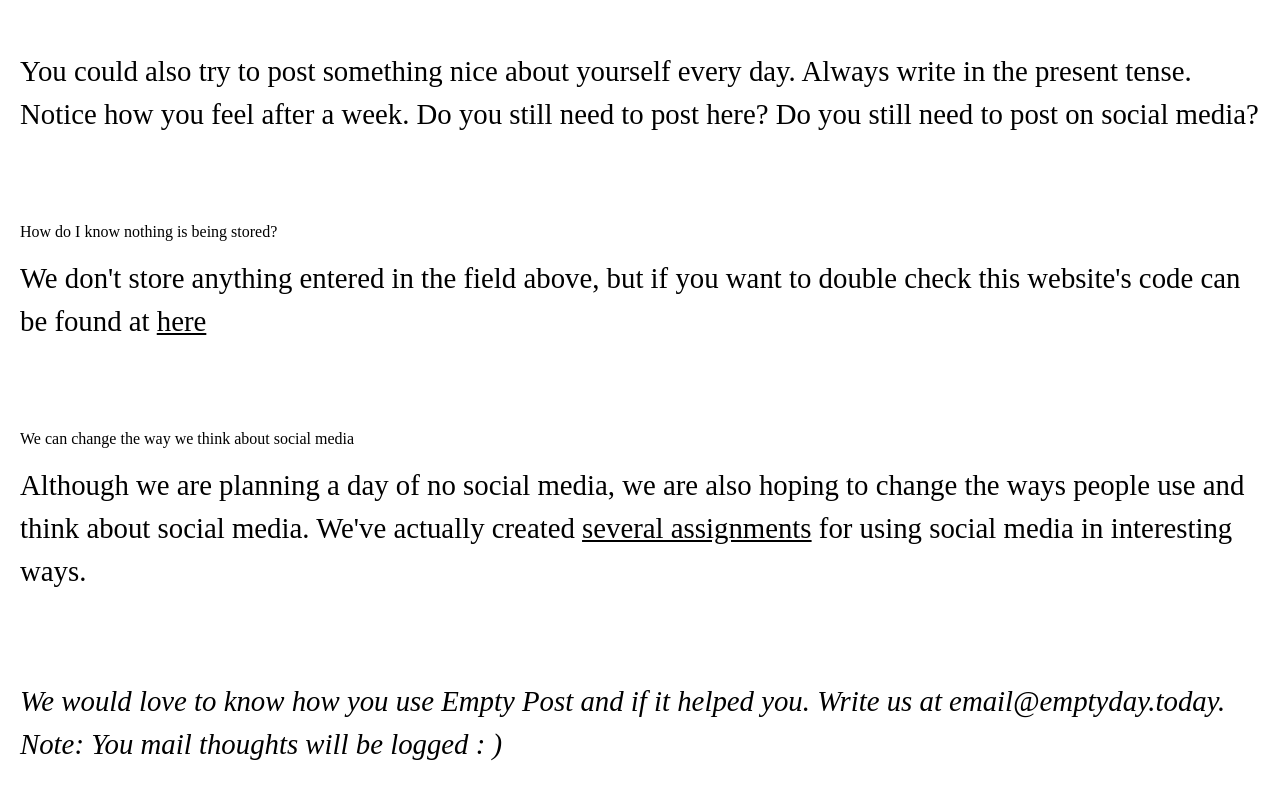
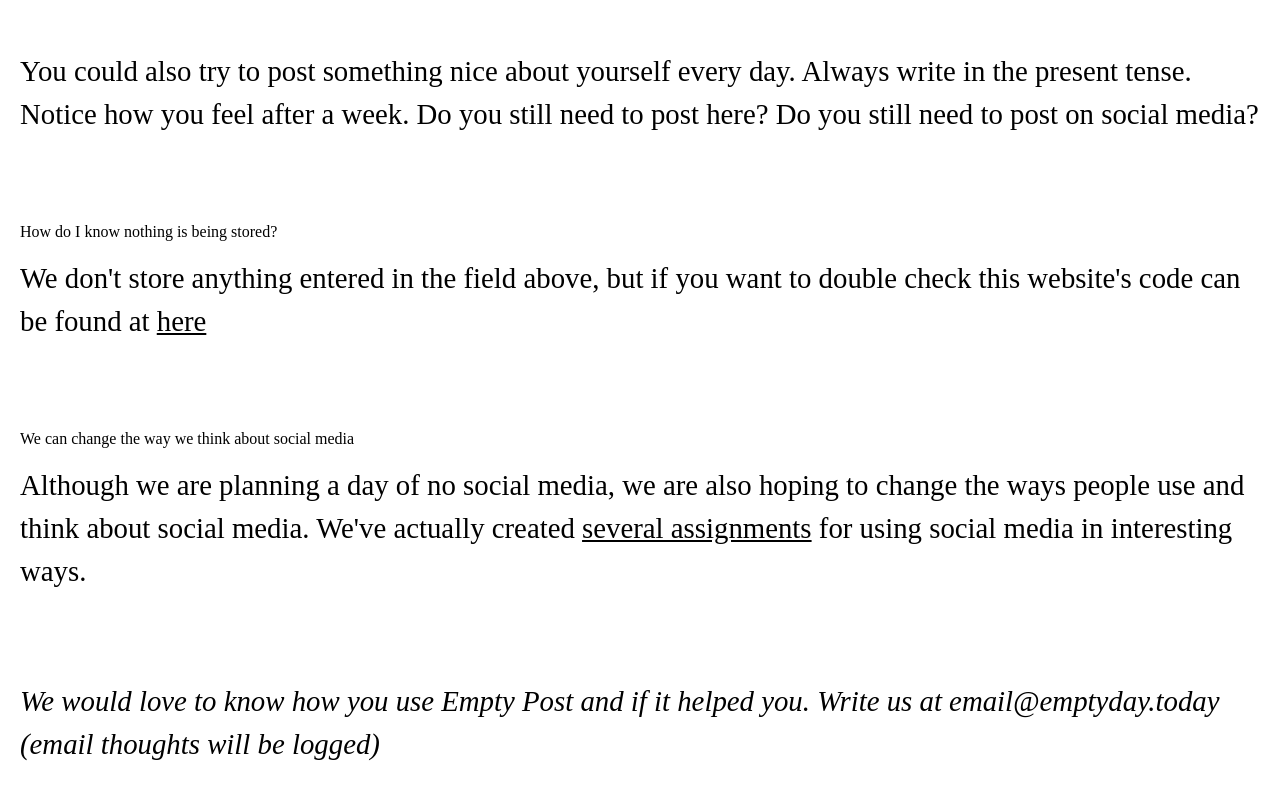
Before and after one commit to oilstel/empty-post, a plain HTML site: page index.html in a window 1280 px wide. Shown: the part 1121-1921 px from the top of the page. Drawn offline with Linux system fonts and the light colour scheme.

Commit message:
email thoughts

```diff
--- a/index.html
+++ b/index.html
@@ -43,7 +43,7 @@
 
         <p>Although we are planning a day of no social media, we are also hoping to change the ways people use and think about social media. We've actually created <a href="https://2019.emtpyday.today/#assignments">several assignments</a> for using social media in interesting ways.</p>
 
-        <p><i>We would love to know how you use Empty Post and if it helped you. Write us at email@emptyday.today. Note: You mail thoughts will be logged : )</i></p>
+        <p><i>We would love to know how you use Empty Post and if it helped you. Write us at email@emptyday.today (email thoughts will be logged)</i></p>
 
     </main>
 
```
